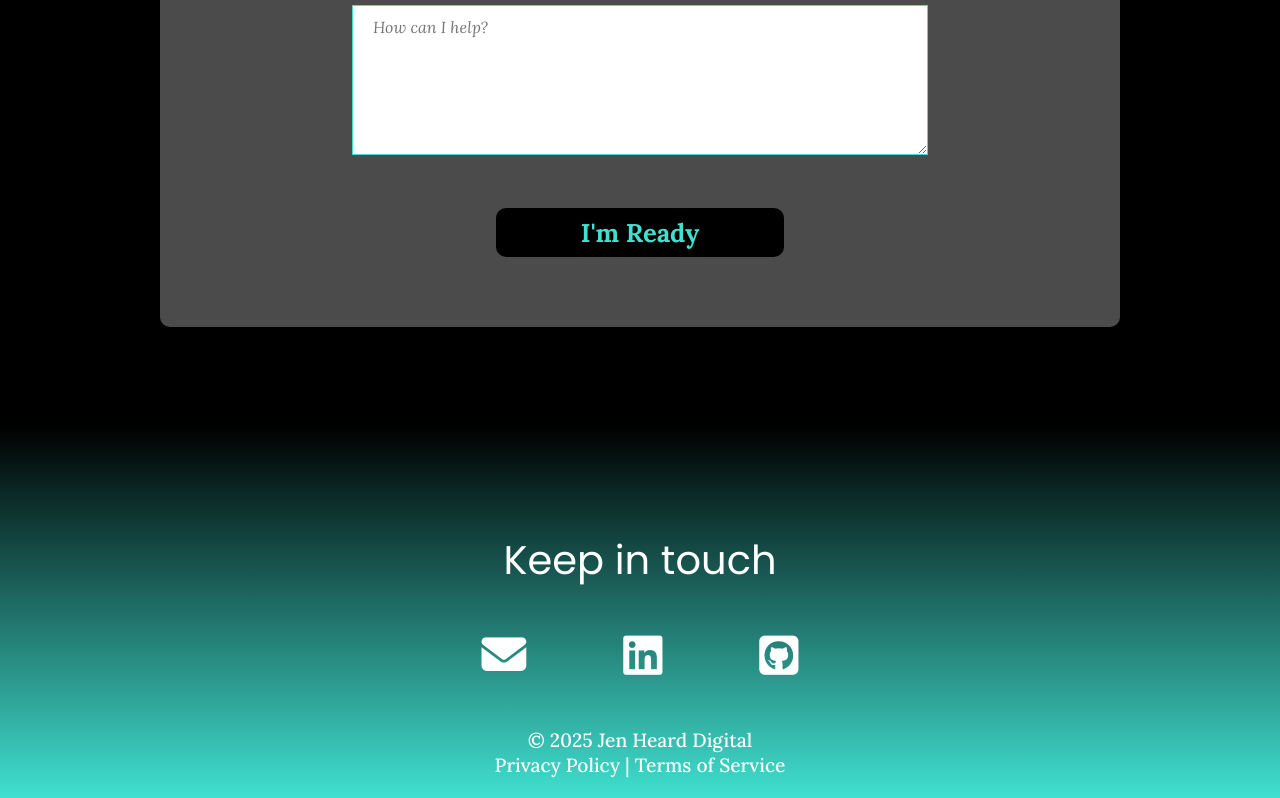
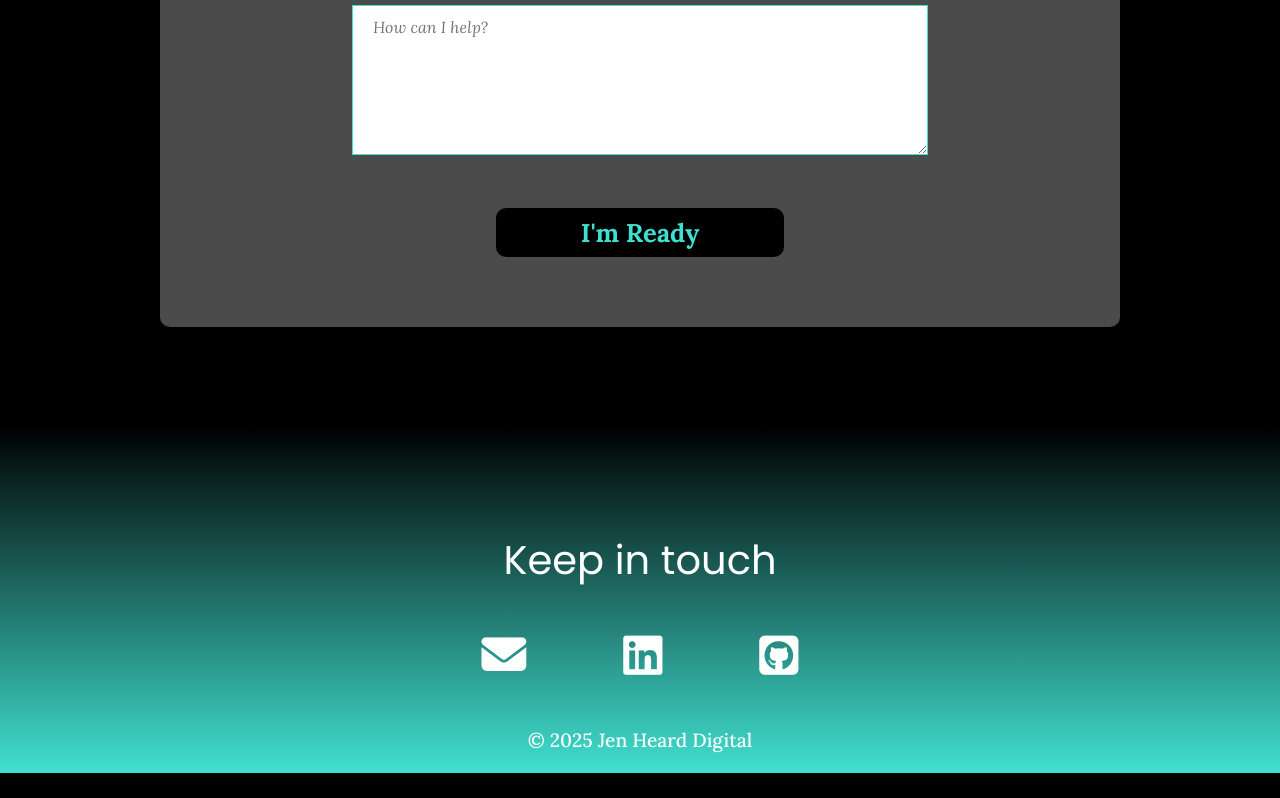
Before and after one commit to Jen-Heard/portfolio25, a website: page index.html in a window 1280 px wide. Shown: the part 4613-5411 px from the top of the page. After the commit the page ends 5386 px from the top, so only its background shows below. Drawn offline with Linux system fonts and the light colour scheme; a web font is replaced by a local one.

Commit message:
Corrected footer

```diff
--- a/index.html
+++ b/index.html
@@ -325,7 +325,7 @@
   </div>
   <div class="copyright-policies">
     <p class="copyright">© 2025 Jen Heard Digital</p>
-    <a href="policies/index.html" rel="noopener" target="_blank"><p>Privacy Policy | Terms of Service</p></a>
+    <!-- <a href="policies/index.html" rel="noopener" target="_blank"><p>Privacy Policy | Terms of Service</p></a> -->
     </div>
   </div>
   </footer>
```
